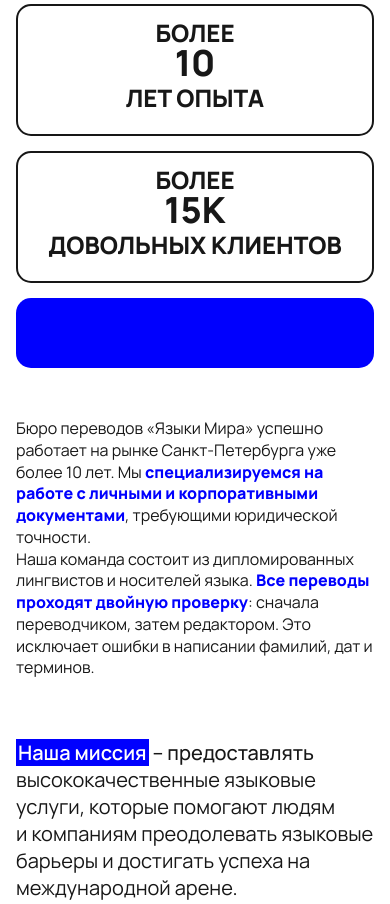
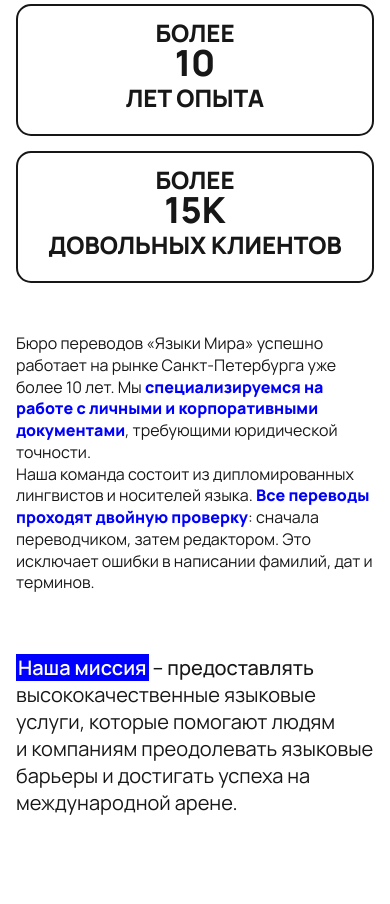
Before and after one commit to Sabrina1312/diploma-project, a plain HTML site: page about.html in a window 390 px wide. Shown: the part 1156-2060 px from the top of the page. Drawn offline with Linux system fonts and the light colour scheme.

Commit message:
fix(about): fix about__inner block structure

```diff
--- a/about.html
+++ b/about.html
@@ -204,7 +204,6 @@
                     <span>15K</span>
                     <h4>ДОВОЛЬНЫХ КЛИЕНТОВ</h4>
                   </div>
-                  <div class="about__item"></div>
                 </div>
                 <p>
                   Бюро переводов «Языки Мира» успешно работает на рынке
--- a/css/pages/about.css
+++ b/css/pages/about.css
@@ -130,14 +130,22 @@
 
 .about__inner {
   display: grid;
-  grid-template-columns: 1fr 2fr 0.4fr;
+  grid-template-columns: 1.1fr 1.5fr;
   gap: 20px;
-  margin: 50px 0;
+  margin: 30px 0 50px;
+}
+
+@media (max-width: 768px) {
+  .about__inner {
+    grid-template-columns: 1fr 1.5fr;
+    margin: 50px 0;
+  }
 }
 
 @media (max-width: 767px) {
   .about__inner {
     grid-template-columns: 1fr;
+    margin: 50px 0;
   }
 }
 
@@ -158,11 +166,6 @@
   border-radius: 15px;
   border: 2.2px solid var(--black-color);
   color: var(--black-color);
-}
-
-.about__item:last-child {
-  border: none;
-  background: var(--accent-color);
 }
 
 .about__item h4 {
@@ -194,9 +197,6 @@
 @media (max-width: 480px) {
   .about__item {
     height: 132px;
-  }
-  .about__item:last-child {
-    height: 70px;
   }
 }
 
```
